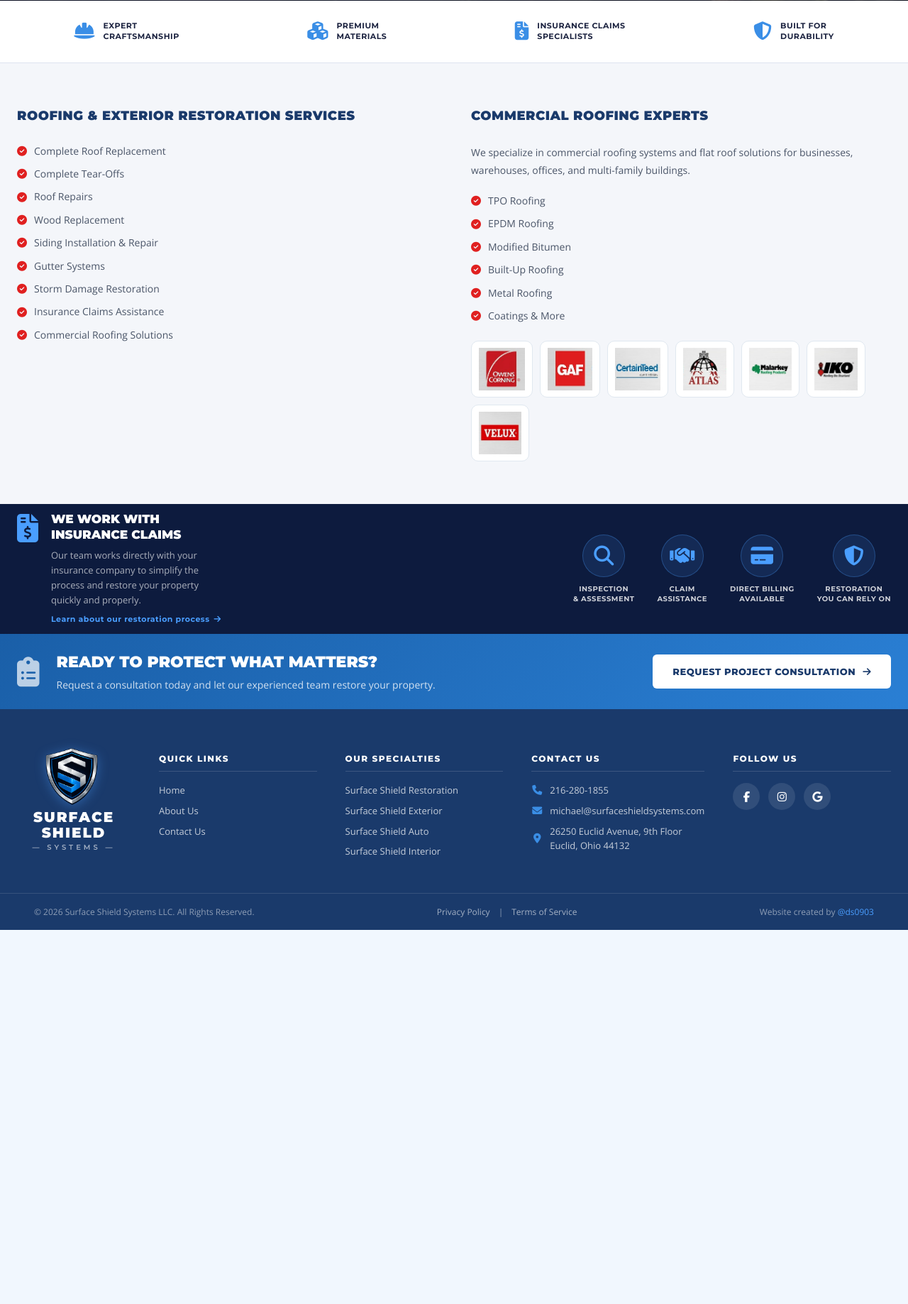
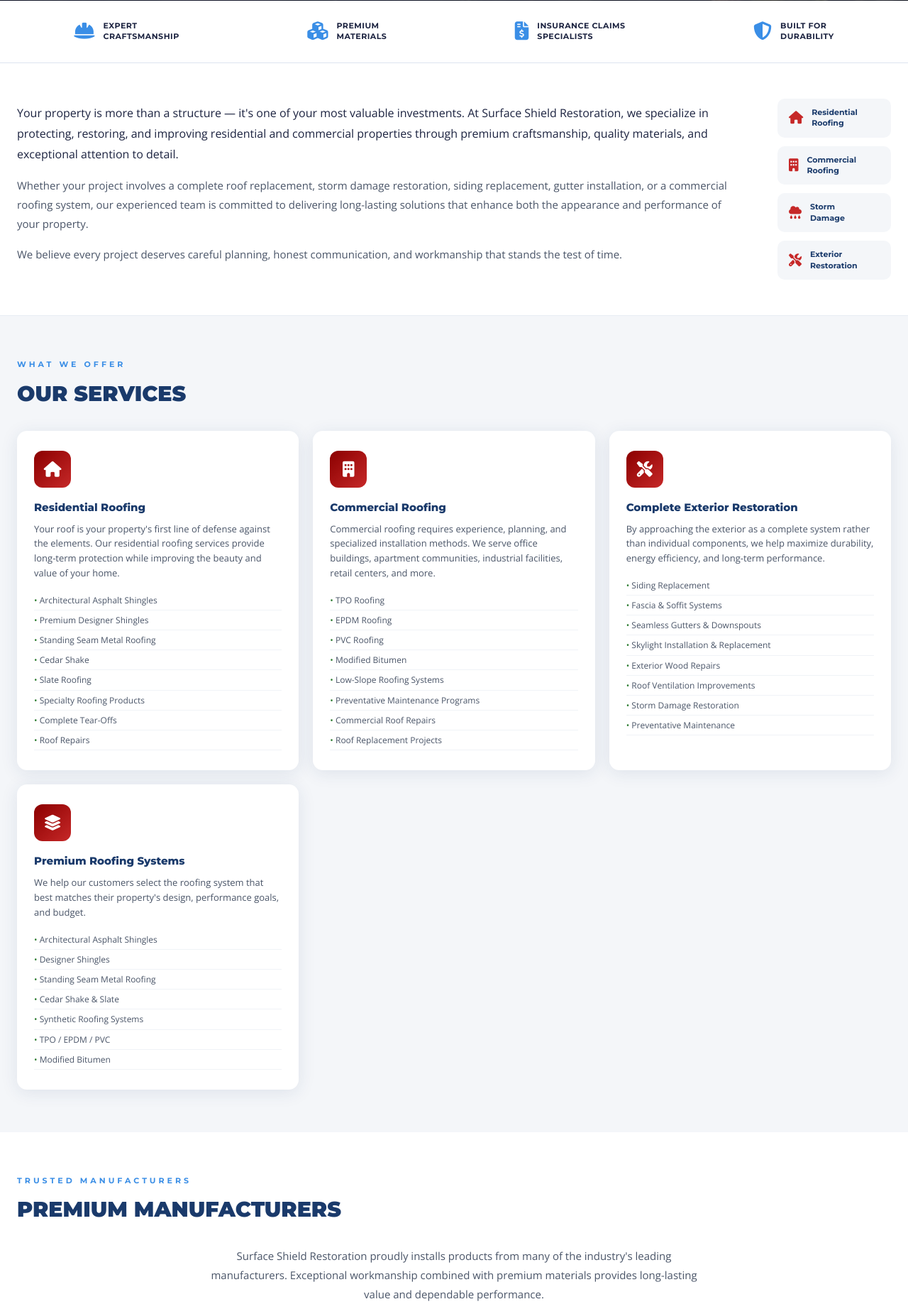
Before and after one commit to ds0903/SurfaceShield, a Django app: page /services/restoration/ in a window 1280 px wide. Shown: the part 465-2302 px from the top of the page at 71% size. Before the commit the page ends 1775 px from the top, so only its background shows below. Run offline with Django 5.2, Linux system fonts and the light colour scheme; data comes from the database, SQL or seed files in the repository.

Commit message:
03.07.2026_5

```diff
--- a/static/css/main.css
+++ b/static/css/main.css
@@ -1980,6 +1980,10 @@ img { max-width: 100%; display: block; }
 .auto-why-item i { color: #2e7d32; font-size: 14px; flex-shrink: 0; }
 .auto-why-item span { font-size: 13px; color: var(--text); }
 
+.rst-icon { background: linear-gradient(135deg,#8b0000,#c62828) !important; }
+.rst-stat i { color: #c62828 !important; }
+.rst-principle { border-left-color: #c62828 !important; }
+
 .int-icon { background: linear-gradient(135deg,#4a148c,#7b1fa2) !important; }
 .int-stat i { color: #7b1fa2 !important; }
 .int-principle { border-left-color: #7b1fa2 !important; }
--- a/templates/services/restoration.html
+++ b/templates/services/restoration.html
@@ -31,43 +31,132 @@
         </div>
     </div>
 </section>
-<section class="svc-services">
+<section class="auto-intro-section">
+    <div class="container auto-intro-inner">
+        <div>
+            <p class="about-body-lg">Your property is more than a structure — it's one of your most valuable investments. At Surface Shield Restoration, we specialize in protecting, restoring, and improving residential and commercial properties through premium craftsmanship, quality materials, and exceptional attention to detail.</p>
+            <p class="about-body">Whether your project involves a complete roof replacement, storm damage restoration, siding replacement, gutter installation, or a commercial roofing system, our experienced team is committed to delivering long-lasting solutions that enhance both the appearance and performance of your property.</p>
+            <p class="about-body">We believe every project deserves careful planning, honest communication, and workmanship that stands the test of time.</p>
+        </div>
+        <div class="auto-intro-stats">
+            <div class="auto-stat rst-stat"><i class="fas fa-home"></i><span>Residential<br>Roofing</span></div>
+            <div class="auto-stat rst-stat"><i class="fas fa-building"></i><span>Commercial<br>Roofing</span></div>
+            <div class="auto-stat rst-stat"><i class="fas fa-cloud-rain"></i><span>Storm<br>Damage</span></div>
+            <div class="auto-stat rst-stat"><i class="fas fa-tools"></i><span>Exterior<br>Restoration</span></div>
+        </div>
+    </div>
+</section>
+
+<section class="auto-services-section">
     <div class="container">
-        <div class="svc-two-col">
-            <div>
-                <h2 class="svc-section-title">ROOFING & EXTERIOR RESTORATION SERVICES</h2>
-                <ul class="svc-checklist checklist-red">
-                    <li><i class="fas fa-check-circle"></i> Complete Roof Replacement</li>
-                    <li><i class="fas fa-check-circle"></i> Complete Tear-Offs</li>
-                    <li><i class="fas fa-check-circle"></i> Roof Repairs</li>
-                    <li><i class="fas fa-check-circle"></i> Wood Replacement</li>
-                    <li><i class="fas fa-check-circle"></i> Siding Installation & Repair</li>
-                    <li><i class="fas fa-check-circle"></i> Gutter Systems</li>
-                    <li><i class="fas fa-check-circle"></i> Storm Damage Restoration</li>
-                    <li><i class="fas fa-check-circle"></i> Insurance Claims Assistance</li>
-                    <li><i class="fas fa-check-circle"></i> Commercial Roofing Solutions</li>
+        <p class="about-section-label">WHAT WE OFFER</p>
+        <h2 class="about-section-h2">OUR SERVICES</h2>
+        <div class="auto-svc-grid">
+
+            <div class="auto-svc-card">
+                <div class="auto-svc-icon rst-icon"><i class="fas fa-home"></i></div>
+                <h3>Residential Roofing</h3>
+                <p class="auto-svc-desc">Your roof is your property's first line of defense against the elements. Our residential roofing services provide long-term protection while improving the beauty and value of your home.</p>
+                <ul class="auto-svc-list">
+                    <li>Architectural Asphalt Shingles</li>
+                    <li>Premium Designer Shingles</li>
+                    <li>Standing Seam Metal Roofing</li>
+                    <li>Cedar Shake</li>
+                    <li>Slate Roofing</li>
+                    <li>Specialty Roofing Products</li>
+                    <li>Complete Tear-Offs</li>
+                    <li>Roof Repairs</li>
                 </ul>
             </div>
-            <div>
-                <h2 class="svc-section-title">COMMERCIAL ROOFING EXPERTS</h2>
-                <p class="svc-text">We specialize in commercial roofing systems and flat roof solutions for businesses, warehouses, offices, and multi-family buildings.</p>
-                <ul class="svc-checklist checklist-red">
-                    <li><i class="fas fa-check-circle"></i> TPO Roofing</li>
-                    <li><i class="fas fa-check-circle"></i> EPDM Roofing</li>
-                    <li><i class="fas fa-check-circle"></i> Modified Bitumen</li>
-                    <li><i class="fas fa-check-circle"></i> Built-Up Roofing</li>
-                    <li><i class="fas fa-check-circle"></i> Metal Roofing</li>
-                    <li><i class="fas fa-check-circle"></i> Coatings & More</li>
+
+            <div class="auto-svc-card">
+                <div class="auto-svc-icon rst-icon"><i class="fas fa-building"></i></div>
+                <h3>Commercial Roofing</h3>
+                <p class="auto-svc-desc">Commercial roofing requires experience, planning, and specialized installation methods. We serve office buildings, apartment communities, industrial facilities, retail centers, and more.</p>
+                <ul class="auto-svc-list">
+                    <li>TPO Roofing</li>
+                    <li>EPDM Roofing</li>
+                    <li>PVC Roofing</li>
+                    <li>Modified Bitumen</li>
+                    <li>Low-Slope Roofing Systems</li>
+                    <li>Preventative Maintenance Programs</li>
+                    <li>Commercial Roof Repairs</li>
+                    <li>Roof Replacement Projects</li>
                 </ul>
-                <div class="partner-logos">
+            </div>
+
+            <div class="auto-svc-card">
+                <div class="auto-svc-icon rst-icon"><i class="fas fa-tools"></i></div>
+                <h3>Complete Exterior Restoration</h3>
+                <p class="auto-svc-desc">By approaching the exterior as a complete system rather than individual components, we help maximize durability, energy efficiency, and long-term performance.</p>
+                <ul class="auto-svc-list">
+                    <li>Siding Replacement</li>
+                    <li>Fascia & Soffit Systems</li>
+                    <li>Seamless Gutters & Downspouts</li>
+                    <li>Skylight Installation & Replacement</li>
+                    <li>Exterior Wood Repairs</li>
+                    <li>Roof Ventilation Improvements</li>
+                    <li>Storm Damage Restoration</li>
+                    <li>Preventative Maintenance</li>
+                </ul>
+            </div>
+
+            <div class="auto-svc-card">
+                <div class="auto-svc-icon rst-icon"><i class="fas fa-layer-group"></i></div>
+                <h3>Premium Roofing Systems</h3>
+                <p class="auto-svc-desc">We help our customers select the roofing system that best matches their property's design, performance goals, and budget.</p>
+                <ul class="auto-svc-list">
+                    <li>Architectural Asphalt Shingles</li>
+                    <li>Designer Shingles</li>
+                    <li>Standing Seam Metal Roofing</li>
+                    <li>Cedar Shake & Slate</li>
+                    <li>Synthetic Roofing Systems</li>
+                    <li>TPO / EPDM / PVC</li>
+                    <li>Modified Bitumen</li>
+                </ul>
+            </div>
+
+        </div>
+    </div>
+</section>
+
+<section class="auto-why-section">
+    <div class="container">
+        <p class="about-section-label">TRUSTED MANUFACTURERS</p>
+        <h2 class="about-section-h2">PREMIUM MANUFACTURERS</h2>
+        <p class="about-body" style="text-align:center;max-width:700px;margin:0 auto 36px;">Surface Shield Restoration proudly installs products from many of the industry's leading manufacturers. Exceptional workmanship combined with premium materials provides long-lasting value and dependable performance.</p>
+        <div class="partner-logos" style="justify-content:center;">
             <div class="partner-logo-slot"><img src="{% static 'img/logos/owens-corning.png' %}" alt="Owens Corning"></div>
             <div class="partner-logo-slot"><img src="{% static 'img/logos/gaf.png' %}" alt="GAF"></div>
             <div class="partner-logo-slot"><img src="{% static 'img/logos/certainteed.png' %}" alt="CertainTeed"></div>
             <div class="partner-logo-slot"><img src="{% static 'img/logos/atlas.png' %}" alt="Atlas"></div>
+            <div class="partner-logo-slot"><img src="{% static 'img/logos/iko.png' %}" alt="IKO"></div>
             <div class="partner-logo-slot"><img src="{% static 'img/logos/malarkey.png' %}" alt="Malarkey"></div>
-                    <div class="partner-logo-slot"><img src="{% static 'img/logos/iko.png' %}" alt="IKO"></div>
             <div class="partner-logo-slot"><img src="{% static 'img/logos/velux.png' %}" alt="VELUX"></div>
         </div>
+    </div>
+</section>
+
+<section class="about-commitment-section">
+    <div class="container">
+        <p class="about-section-label">WHY CHOOSE US</p>
+        <h2 class="about-section-h2">WHY CHOOSE SURFACE SHIELD RESTORATION</h2>
+        <p class="about-body" style="text-align:center;max-width:700px;margin:0 auto 40px;color:rgba(255,255,255,0.85);">From the initial consultation through project completion, we focus on communication, professionalism, safety, and attention to detail. Every project is treated with the same level of care we would expect for our own property.</p>
+        <div class="about-commit-grid">
+            <div class="about-commit-item">
+                <div class="about-commit-num">01</div>
+                <h3>Protect.</h3>
+                <p>Protect your investment with premium materials and expert installation that stands the test of time.</p>
+            </div>
+            <div class="about-commit-item">
+                <div class="about-commit-num">02</div>
+                <h3>Restore.</h3>
+                <p>Restore your property to its full potential with skilled craftsmanship and attention to every detail.</p>
+            </div>
+            <div class="about-commit-item">
+                <div class="about-commit-num">03</div>
+                <h3>Deliver.</h3>
+                <p>Deliver exceptional results through honest communication, professionalism, and quality you can count on.</p>
             </div>
         </div>
     </div>
```
Lines whose indentation alone changed are shown as unchanged.
